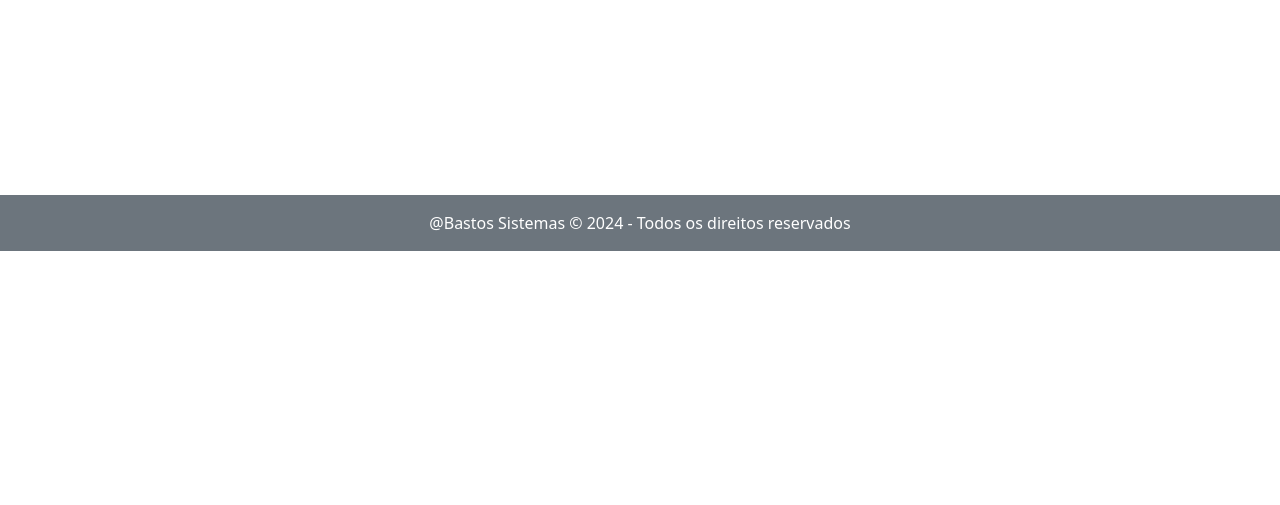
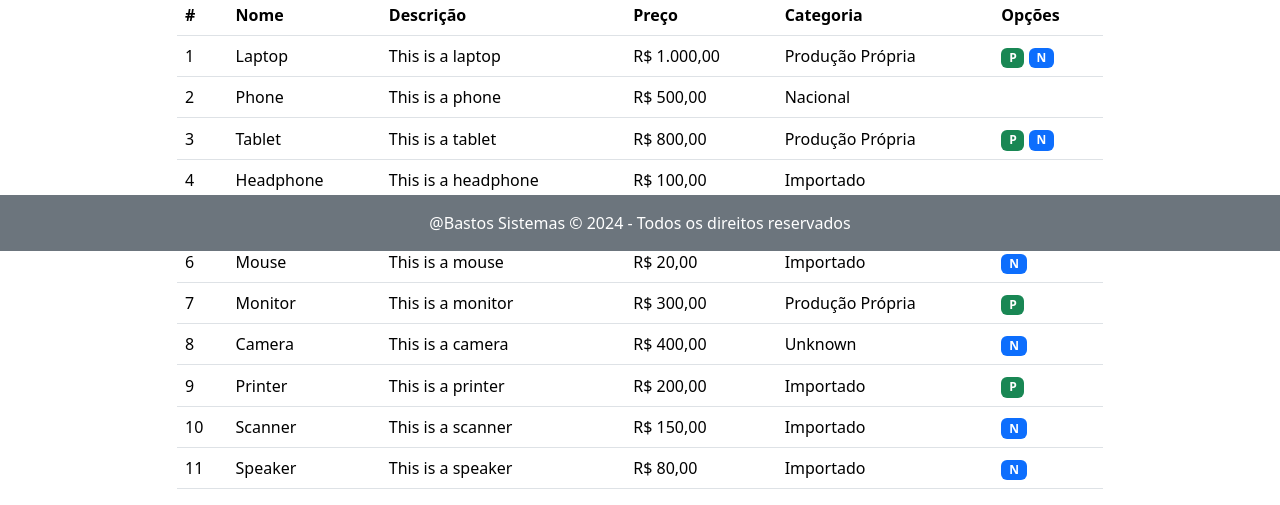
Before and after one commit to CesarSBastos/products-registration, a plain HTML site: page index.html in a window 1280 px wide. Shown: the part 549-1054 px from the top of the page. Before the commit the page ends 800 px from the top, so only its background shows below. Drawn offline with nearby package versions, Linux system fonts and the light colour scheme.

Commit message:
adding javascript

```diff
--- a/index.html
+++ b/index.html
@@ -110,6 +110,25 @@
 
       <section>
         <div class="display-6">Produtos Cadastrados:</div>
+        <div class="row">
+          <div class="col-md-10 offset-md-1">
+            <table class="table" id="tableProducts">
+              <thead>
+                <tr>
+                  <th scope="col">#</th>
+                  <th scope="col">Nome</th>
+                  <th scope="col">Descrição</th>
+                  <th scope="col">Preço</th>
+                  <th scope="col">Categoria</th>
+                  <th scope="col">Opções</th>
+                </tr>
+              </thead>
+              <tbody>
+
+              </tbody>
+            </table>
+          </div>
+        </div>
       </section>
     </main>
 
@@ -122,5 +141,6 @@
       integrity="sha384-YvpcrYf0tY3lHB60NNkmXc5s9fDVZLESaAA55NDzOxhy9GkcIdslK1eN7N6jIeHz"
       crossorigin="anonymous"
     ></script>
+    <script src="script.js"></script>
   </body>
 </html>
--- /dev/null
+++ b/script.js
@@ -0,0 +1,161 @@
+const products = [
+  {
+    id: 1,
+    name: "Laptop",
+    description: "This is a laptop",
+    price: 1000,
+    category: 1,
+    promotion: true,
+    new: true,
+  },
+  {
+    id: 2,
+    name: "Phone",
+    description: "This is a phone",
+    price: 500,
+    category: 2,
+    promotion: false,
+    new: false,
+  },
+  {
+    id: 3,
+    name: "Tablet",
+    description: "This is a tablet",
+    price: 800,
+    category: 1,
+    promotion: true,
+    new: true,
+  },
+  {
+    id: 4,
+    name: "Headphone",
+    description: "This is a headphone",
+    price: 100,
+    category: 3,
+    promotion: false,
+    new: false,
+  },
+  {
+    id: 5,
+    name: "Keyboard",
+    description: "This is a keyboard",
+    price: 50,
+    category: 3,
+    promotion: false,
+    new: true,
+  },
+  {
+    id: 6,
+    name: "Mouse",
+    description: "This is a mouse",
+    price: 20,
+    category: 3,
+    promotion: false,
+    new: true,
+  },
+  {
+    id: 7,
+    name: "Monitor",
+    description: "This is a monitor",
+    price: 300,
+    category: 1,
+    promotion: true,
+    new: false,
+  },
+  {
+    id: 8,
+    name: "Camera",
+    description: "This is a camera",
+    price: 400,
+    category: 4,
+    promotion: false,
+    new: true,
+  },
+  {
+    id: 9,
+    name: "Printer",
+    description: "This is a printer",
+    price: 200,
+    category: 3,
+    promotion: true,
+    new: false,
+  },
+  {
+    id: 10,
+    name: "Scanner",
+    description: "This is a scanner",
+    price: 150,
+    category: 3,
+    promotion: false,
+    new: true,
+  },
+  {
+    id: 11,
+    name: "Speaker",
+    description: "This is a speaker",
+    price: 80,
+    category: 3,
+    promotion: false,
+    new: true,
+  },
+];
+
+const categories = [
+  {
+    id: 1,
+    name: "Produção Própria",
+  },
+  {
+    id: 2,
+    name: "Nacional",
+  },
+  {
+    id: 3,
+    name: "Importado",
+  },
+];
+
+loadProducts();
+
+function loadProducts() {
+  for (let product of products) {
+    addNewRow(product);
+  }
+}
+
+function addNewRow(product) {
+  const table = document.getElementById("tableProducts");
+  const row = table.insertRow(-1);
+  const formattedPrice = product.price.toLocaleString("pt-BR", {
+    style: "currency",
+    currency: "BRL",
+  });
+  const getCategory = categories.find(
+    (category) => category.id === product.category
+  );
+  const categoryName = getCategory ? getCategory.name : "Unknown";
+
+  const idNode = document.createTextNode(product.id);
+  const nameNode = document.createTextNode(product.name);
+  const descriptionNode = document.createTextNode(product.description);
+  const priceNode = document.createTextNode(formattedPrice);
+  const categoryNode = document.createTextNode(categoryName);
+
+  let optionInnerHTML = "";
+const badgeTypes = [
+    { condition: product.promotion, className: "badge text-bg-success", text: "P" },
+    { condition: product.new, className: "badge text-bg-primary", text: "N" },
+];
+
+optionInnerHTML = badgeTypes
+    .filter(badge => badge.condition)
+    .map(badge => `<span class="${badge.className}">${badge.text}</span>`)
+    .join(' ');
+
+  row.insertCell().appendChild(idNode);
+  row.insertCell().appendChild(nameNode);
+  row.insertCell().appendChild(descriptionNode);
+  row.insertCell().appendChild(priceNode);
+  row.insertCell().appendChild(categoryNode);
+  row.insertCell().innerHTML = `${optionInnerHTML}`;
+}
```
